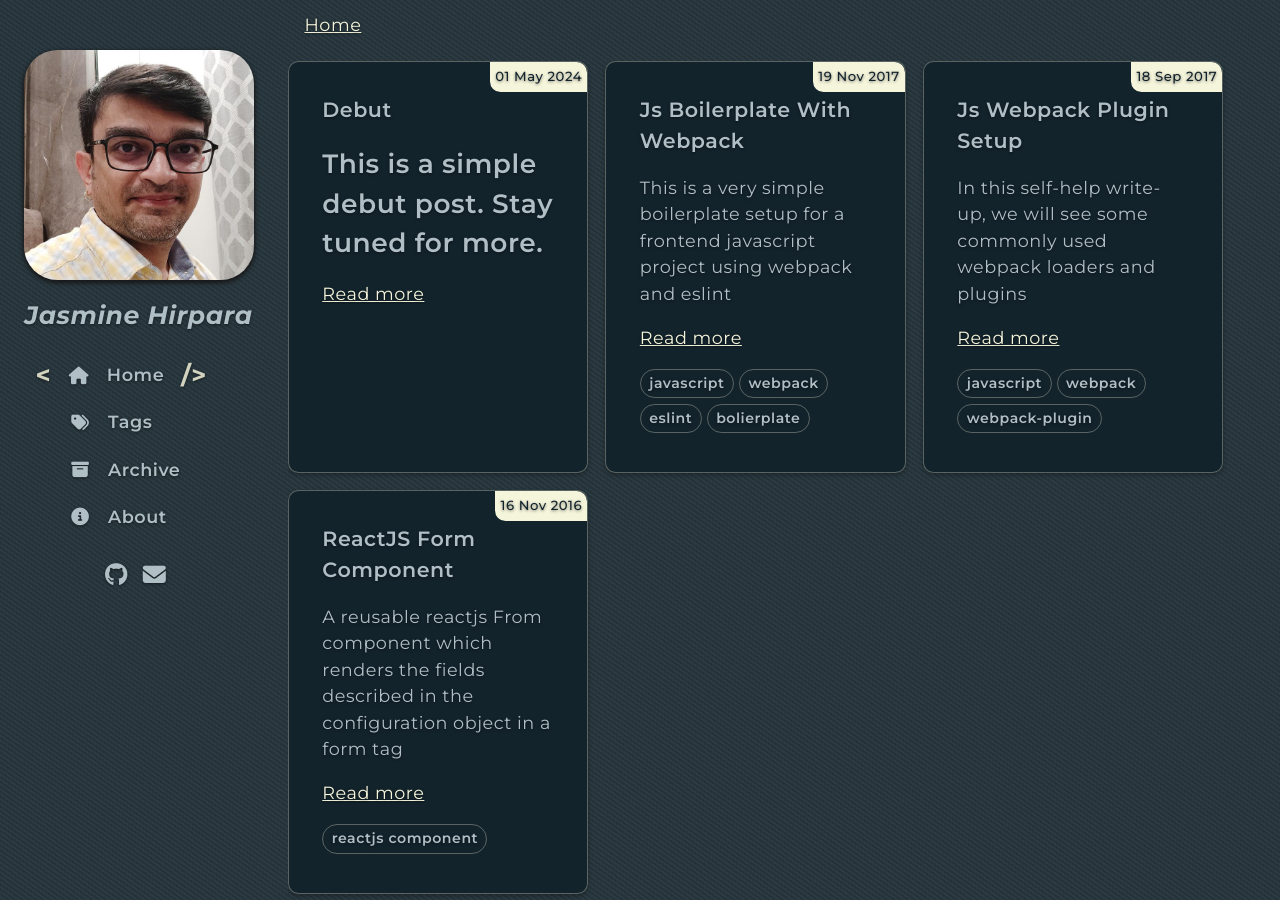
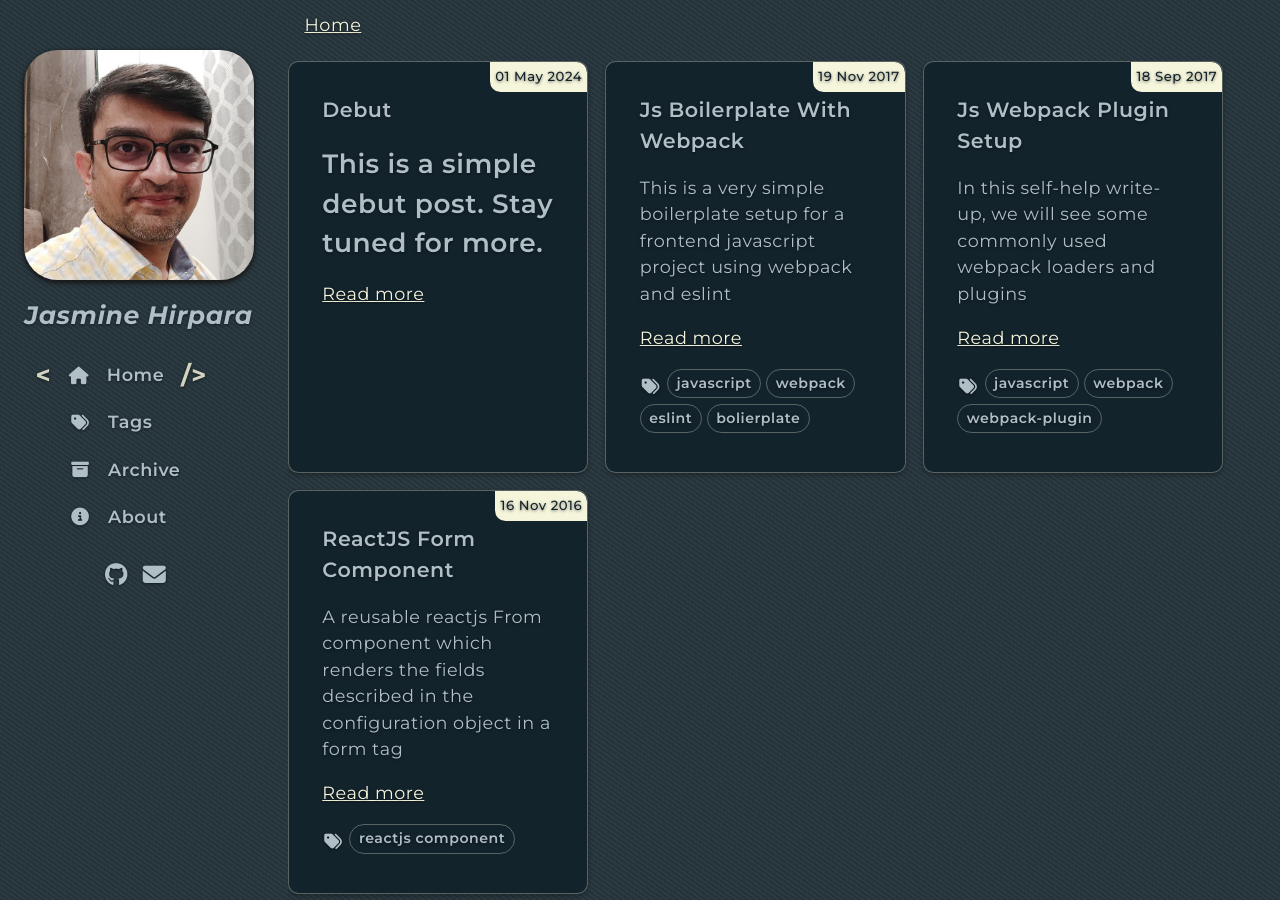
Before and after one commit to jazzominy/jazzominy.github.io, a Jekyll site: the page built from index.html, in a window 1280 px wide. Built offline with Jekyll 4.4.1, drawn with Linux system fonts in a browser that asks for light colours.

Commit message:
tag icon

```diff
--- a/_sass/home.scss
+++ b/_sass/home.scss
@@ -52,4 +52,8 @@ section.home {
             color: var(--link-hover-text);
         }
     }
+
+    .tag-list > i {
+        vertical-align: sub;
+    }
 }
--- a/index.html
+++ b/index.html
@@ -12,8 +12,9 @@ title: "Home"
 
 			{% if post.tags.size > 0 %}
 				<div class="tag-list">
+					<i class="fa-fw fas fa-tags"></i>
 					{% for tag in post.tags %}
-						<a href="/tags/{{ tag }}">{{ tag }}</a>
+						<a href="/tags/{{ tag | slugify }}/">{{ tag }}</a>
 					{% endfor %}
 				</div>
 			{% endif %}
```
